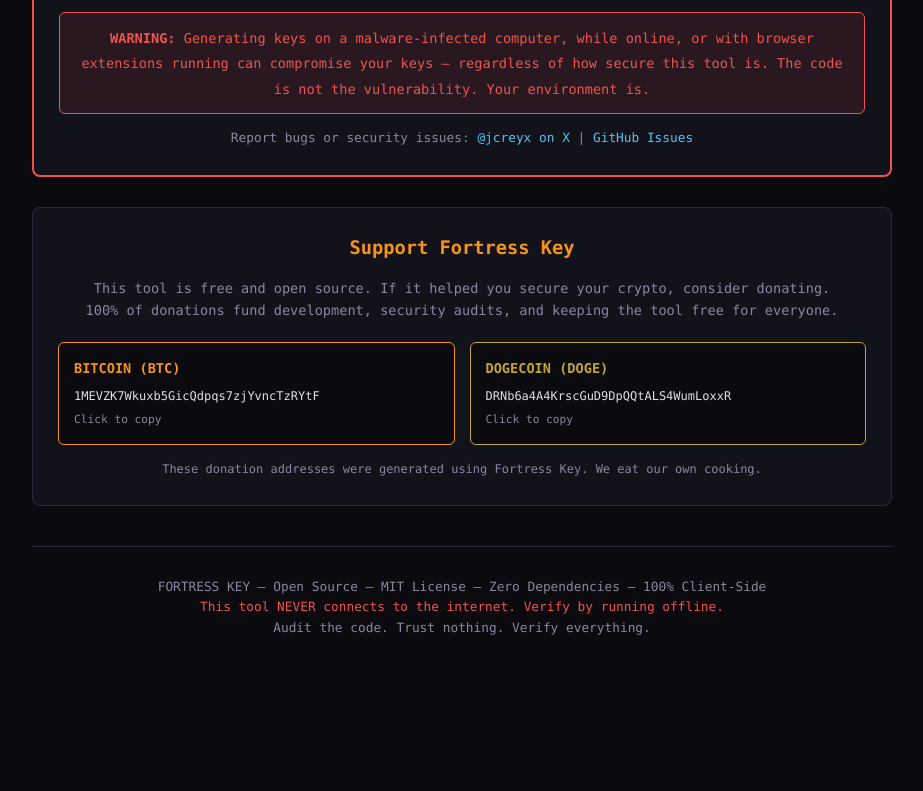
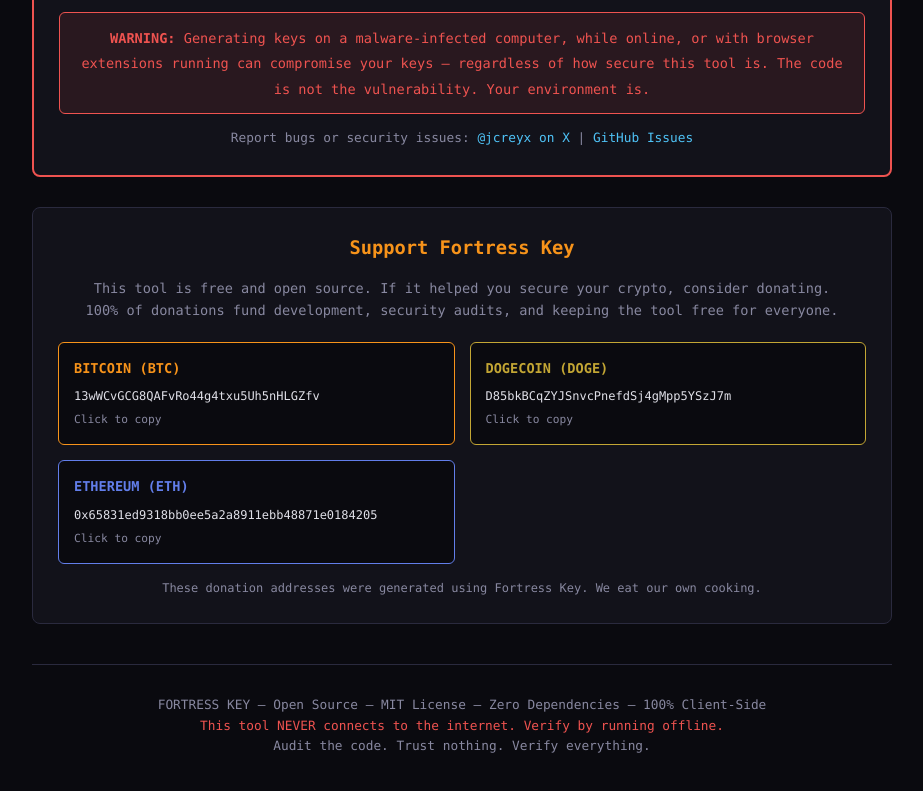
Before and after one commit to inbotai/fortress-key-desktop, a website: page src/index.html in a window 1280 px wide. Shown: the part 1417-2208 px from the top of the page, without its empty margins (178-1101 px from the left). Before the commit the page ends 2105 px from the top, so only its background shows below. Drawn offline with Linux system fonts and the light colour scheme.

Commit message:
Update donation addresses (BTC, DOGE) and add ETH

```diff
--- a/src/index.html
+++ b/src/index.html
@@ -1352,13 +1352,18 @@
     <div style="display:grid; grid-template-columns:repeat(auto-fit, minmax(280px, 1fr)); gap:15px;">
       <div style="background:var(--bg); border:1px solid var(--accent); border-radius:6px; padding:15px;">
         <div style="color:var(--accent); font-weight:bold; font-size:0.85em; margin-bottom:8px;">BITCOIN (BTC)</div>
-        <div style="word-break:break-all; font-size:0.75em; color:var(--text); user-select:all; cursor:pointer;" id="donateBTC" onclick="copyDonation(this)" title="Click to copy">1MEVZK7Wkuxb5GicQdpqs7zjYvncTzRYtF</div>
+        <div style="word-break:break-all; font-size:0.75em; color:var(--text); user-select:all; cursor:pointer;" id="donateBTC" onclick="copyDonation(this)" title="Click to copy">13wWCvGCG8QAFvRo44g4txu5Uh5nHLGZfv</div>
         <div style="color:var(--text-dim); font-size:0.7em; margin-top:5px;" id="donateBTCmsg">Click to copy</div>
       </div>
       <div style="background:var(--bg); border:1px solid #c3a634; border-radius:6px; padding:15px;">
         <div style="color:#c3a634; font-weight:bold; font-size:0.85em; margin-bottom:8px;">DOGECOIN (DOGE)</div>
-        <div style="word-break:break-all; font-size:0.75em; color:var(--text); user-select:all; cursor:pointer;" id="donateDOGE" onclick="copyDonation(this)" title="Click to copy">DRNb6a4A4KrscGuD9DpQQtALS4WumLoxxR</div>
+        <div style="word-break:break-all; font-size:0.75em; color:var(--text); user-select:all; cursor:pointer;" id="donateDOGE" onclick="copyDonation(this)" title="Click to copy">D85bkBCqZYJSnvcPnefdSj4gMpp5YSzJ7m</div>
         <div style="color:var(--text-dim); font-size:0.7em; margin-top:5px;" id="donateDOGEmsg">Click to copy</div>
+      </div>
+      <div style="background:var(--bg); border:1px solid #627eea; border-radius:6px; padding:15px;">
+        <div style="color:#627eea; font-weight:bold; font-size:0.85em; margin-bottom:8px;">ETHEREUM (ETH)</div>
+        <div style="word-break:break-all; font-size:0.75em; color:var(--text); user-select:all; cursor:pointer;" id="donateETH" onclick="copyDonation(this)" title="Click to copy">0x65831ed9318bb0ee5a2a8911ebb48871e0184205</div>
+        <div style="color:var(--text-dim); font-size:0.7em; margin-top:5px;" id="donateETHmsg">Click to copy</div>
       </div>
     </div>
     <p style="text-align:center; color:var(--text-dim); font-size:0.75em; margin-top:15px;">
```
